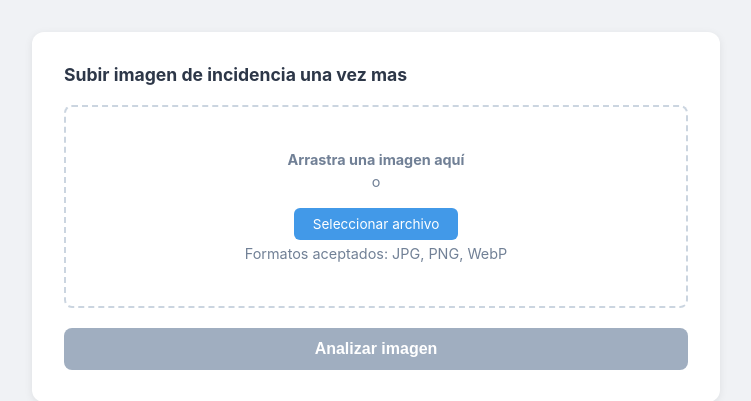
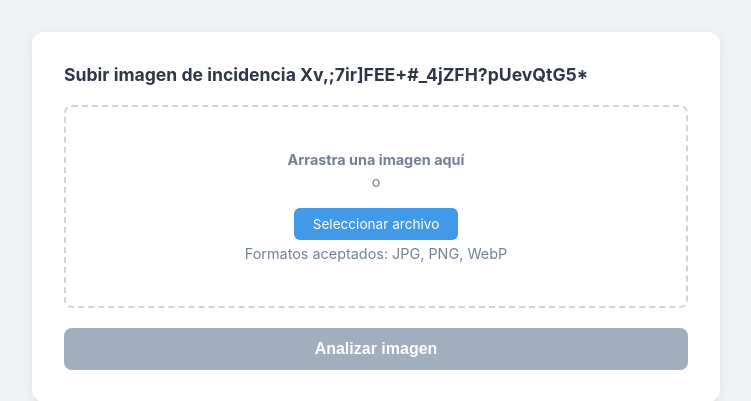
Before and after one commit to Osport726/UAOTallerFinalTriage, a FastAPI app: page / in a window 1280 px wide. Shown: the part 102-503 px from the top of the page, without its empty margins (264-1015 px from the left). Run offline with FastAPI, Linux system fonts and the light colour scheme; parts of the project's set-up code (start-up, migrations or seed data) failed here and were passed over.

Commit message:
anotaciones adicionales

```diff
--- a/src/api/templates/index.html
+++ b/src/api/templates/index.html
@@ -6,7 +6,7 @@
 
 <!-- Upload -->
 <div class="card">
-  <h2>Subir imagen de incidencia una vez mas</h2>
+  <h2>Subir imagen de incidencia Xv,;7ir]FEE+#_4jZFH?pUevQtG5*</h2>
 
   <div class="drop-zone" id="drop-zone">
     <p><strong>Arrastra una imagen aquí</strong></p>
```
